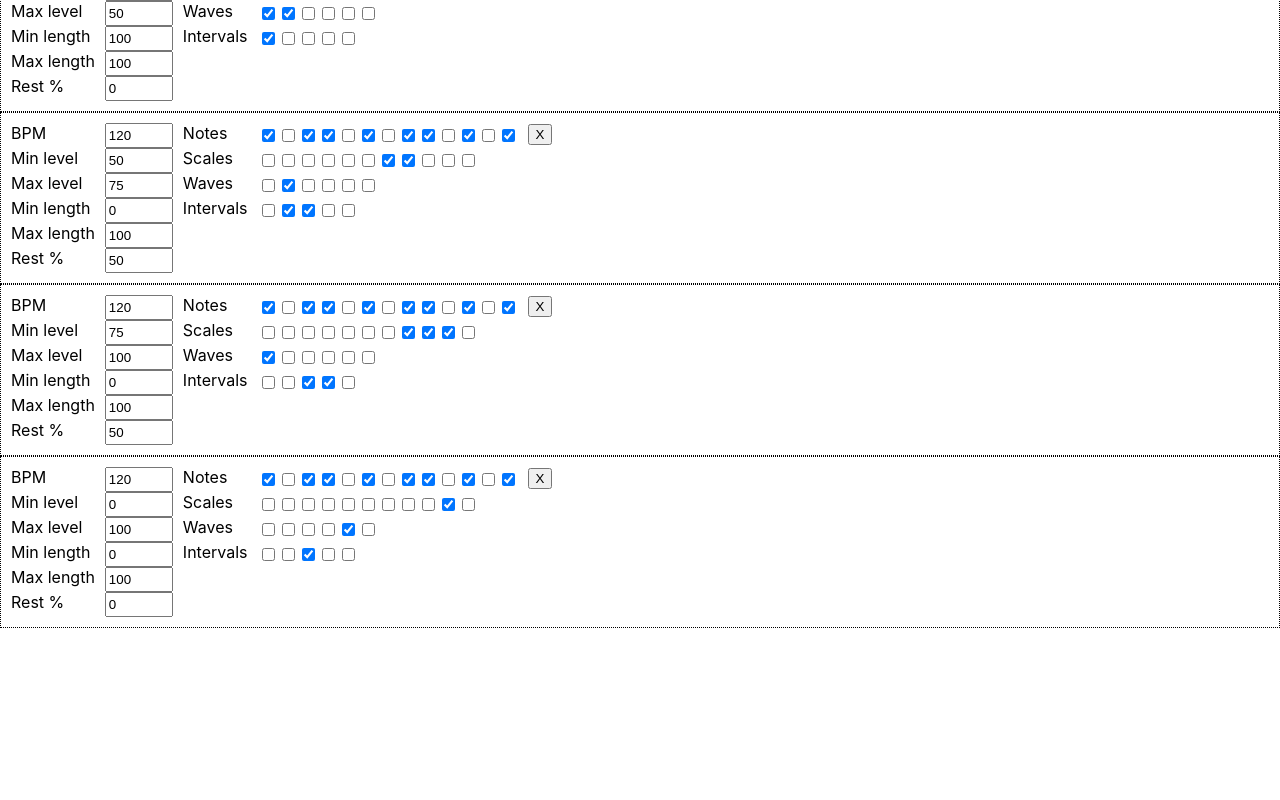
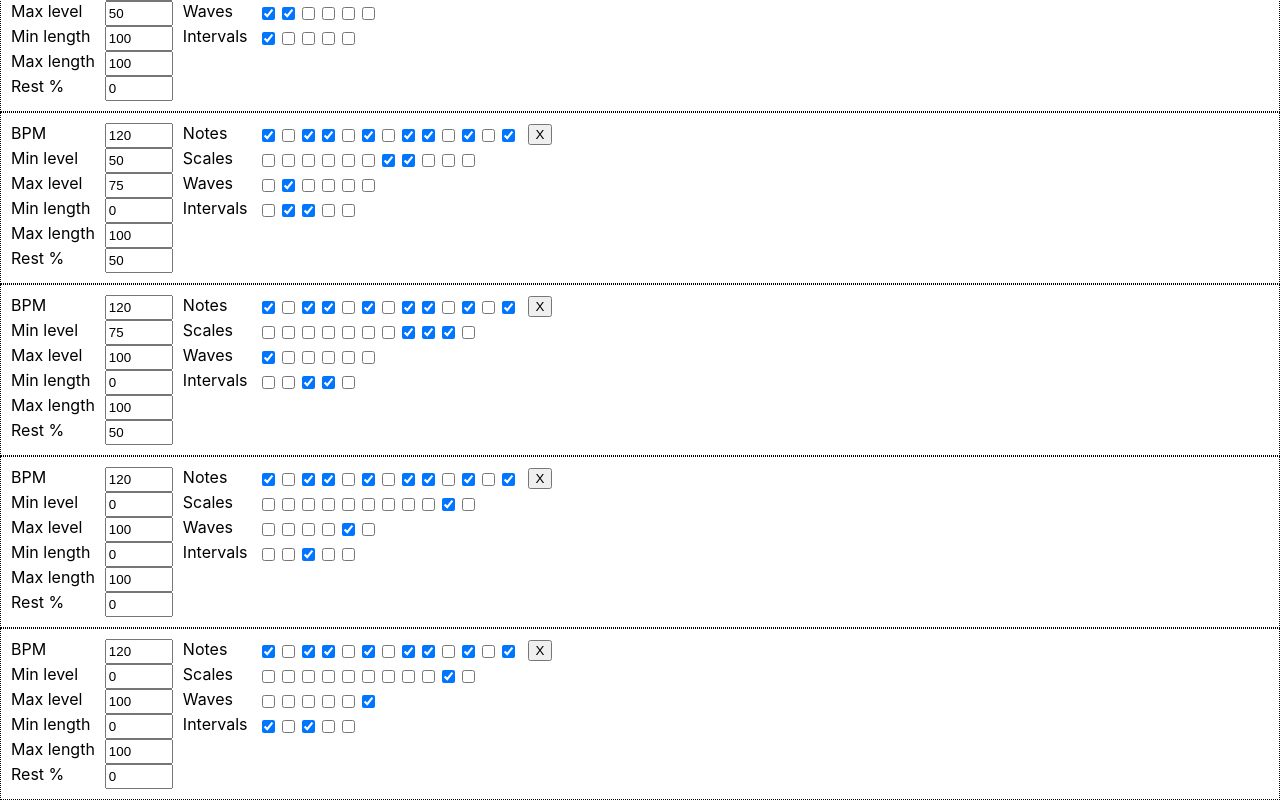
Before and after one commit to CodeKrakken/random-noise-generator, a React (Create React App) app: page / in a window 1280 px wide. Shown: the part 618-1418 px from the top of the page. Before the commit the page ends 1246 px from the top, so only its background shows below. Built offline with nearby package versions, Linux system fonts and the light colour scheme.

Commit message:
Fix gains and add snare

```diff
--- a/src/App.jsx
+++ b/src/App.jsx
@@ -68,34 +68,40 @@ function App() {
   oscillator2.start(0);
   const oscillator3 = context.createOscillator()
   const gain3 = context.createGain()
-  oscillator3.connect(gain2);
+  oscillator3.connect(gain3);
   gain3.connect(context.destination);
   gain3.gain.value = 0
   oscillator3.start(0);
   const oscillator4 = context.createOscillator()
   const gain4 = context.createGain()
-  oscillator4.connect(gain2);
+  oscillator4.connect(gain4);
   gain4.connect(context.destination);
   gain4.gain.value = 0
   oscillator4.start(0);
   const oscillator5 = context.createOscillator()
   const gain5 = context.createGain()
-  oscillator5.connect(gain2);
+  oscillator5.connect(gain5);
   gain5.connect(context.destination);
   gain5.gain.value = 0
   oscillator5.start(0);
   const oscillator6 = context.createOscillator()
   const gain6 = context.createGain()
-  oscillator6.connect(gain2);
+  oscillator6.connect(gain6);
   gain6.connect(context.destination);
   gain6.gain.value = 0
   oscillator6.start(0);
   const oscillator7 = context.createOscillator()
   const gain7 = context.createGain()
-  oscillator7.connect(gain2);
+  oscillator7.connect(gain7);
   gain7.connect(context.destination);
   gain7.gain.value = 0
   oscillator7.start(0);
+  const oscillator8 = context.createOscillator()
+  const gain8 = context.createGain()
+  oscillator8.connect(gain8);
+  gain8.connect(context.destination);
+  gain8.gain.value = 0
+  oscillator8.start(0);
 
   const demo = [
     {
@@ -210,6 +216,22 @@ function App() {
       minNoteLength   : 0,
       maxNoteLength   : 100
     },
+    {
+      oscillator      : oscillator8,
+      gain            : gain8,
+      minFrequency    : 20,
+      maxFrequency    : 20000,
+      bpm             : 120,
+      minVolume       : 0,
+      maxVolume       : 100,
+      activeNotes     : [1, 3, 4, 6, 8, 9, 11, 13],
+      activeScales    : [9],
+      activeWaveShapes: ['snare'],
+      rest            : 0,
+      activeIntervals : [1, 1/4],
+      minNoteLength   : 0,
+      maxNoteLength   : 100
+    },
   ]
 
   const [cycleButtonLabel,  setCycleButtonLabel ] = useState('Start')
@@ -270,7 +292,9 @@ function App() {
 
           const chanceOfRest        = +document.getElementById(`rest${i}`).value/100
           const diceRoll = Math.random()
-          const frequency   = diceRoll >= chanceOfRest ? getRandomFrequency(i) : 0;
+
+          const level       = (minVolume + Math.random() * (maxVolume - minVolume))/100
+          node.gain.gain.value = level/nodes.length
 
           if (
             [
@@ -282,11 +306,11 @@ function App() {
             .includes(waveShape)
           ) {
             try {
+              const frequency   = diceRoll >= chanceOfRest ? getRandomFrequency(i) : 0;
+
               node.oscillator.frequency.value = frequency
 
-              const level       = (minVolume + Math.random() * (maxVolume - minVolume))/100
               const noteLengthPercentage  = (minLength + Math.random() * (maxLength - minLength))
-              node.gain.gain.value = level/nodes.length
               const noteLength = intervalLength / 100 * noteLengthPercentage
 
               if (noteLength < intervalLength) {
@@ -299,8 +323,10 @@ function App() {
             }
           } else {
             try {
-              if (waveShape === 'kick'  ) {kickSample.  play()}
-              if (waveShape === 'snare' ) {snareSample. play()}
+              if (diceRoll >= chanceOfRest) {
+                if (waveShape === 'kick'  ) {kickSample.  play()}
+                if (waveShape === 'snare' ) {snareSample. play()}
+              }
             } catch (error) {
               console.log(error.message)
             }
```
